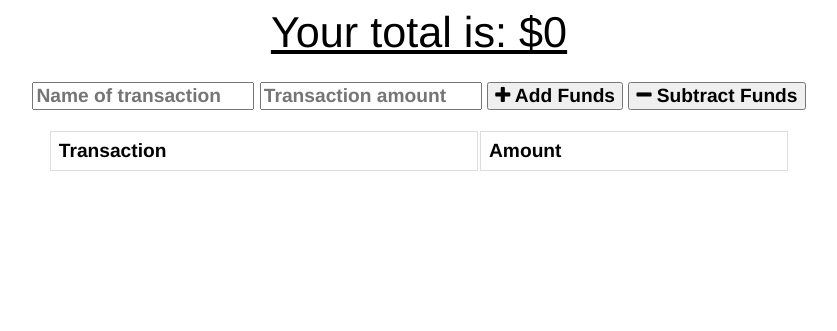
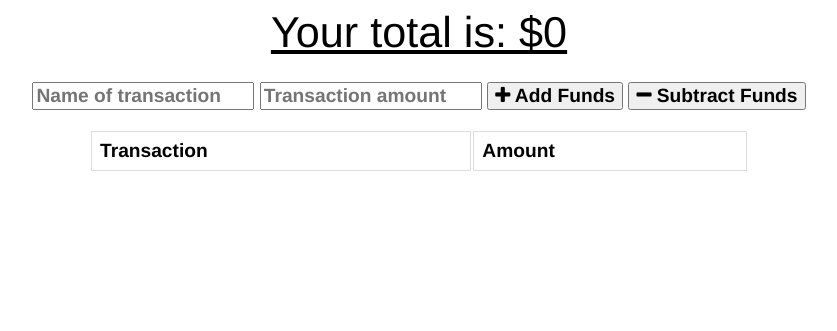
Before and after one commit to brunojoey/budget-tracker, a website: page public/index.html in a window 1280 px wide. Shown: the whole page, without its empty margins (221-1058 px from the left). Drawn offline with nearby package versions, Linux system fonts and the light colour scheme; no server answers.

Commit message:
Transaction width change.

```diff
--- a/public/styles.css
+++ b/public/styles.css
@@ -47,6 +47,6 @@ tr:nth-child(even) {
   text-align: left;
   max-height: 300px;
   overflow: auto;
-  width: 90%;
+  width: 80%;
   margin: 0 auto;
 }
```
